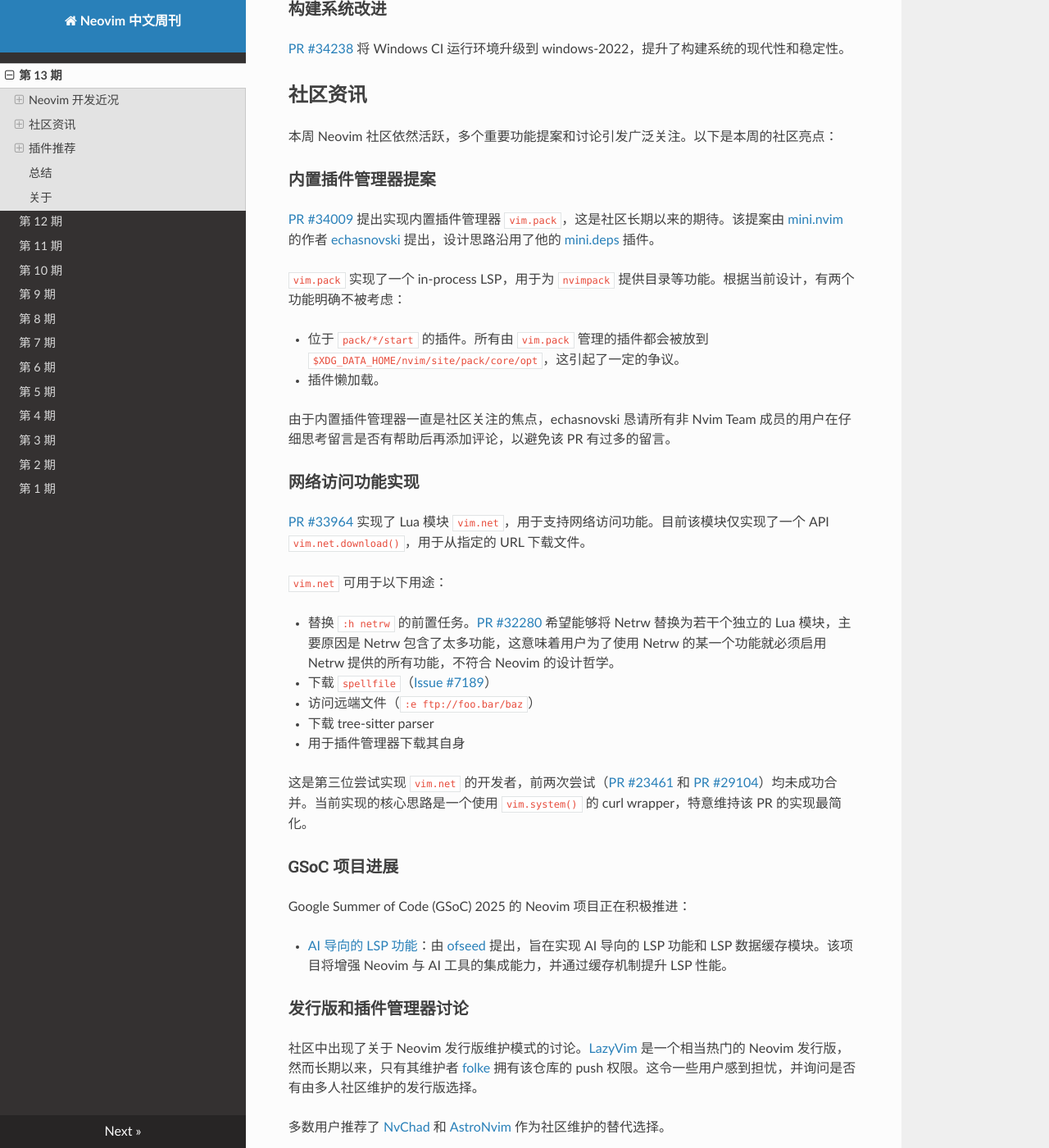
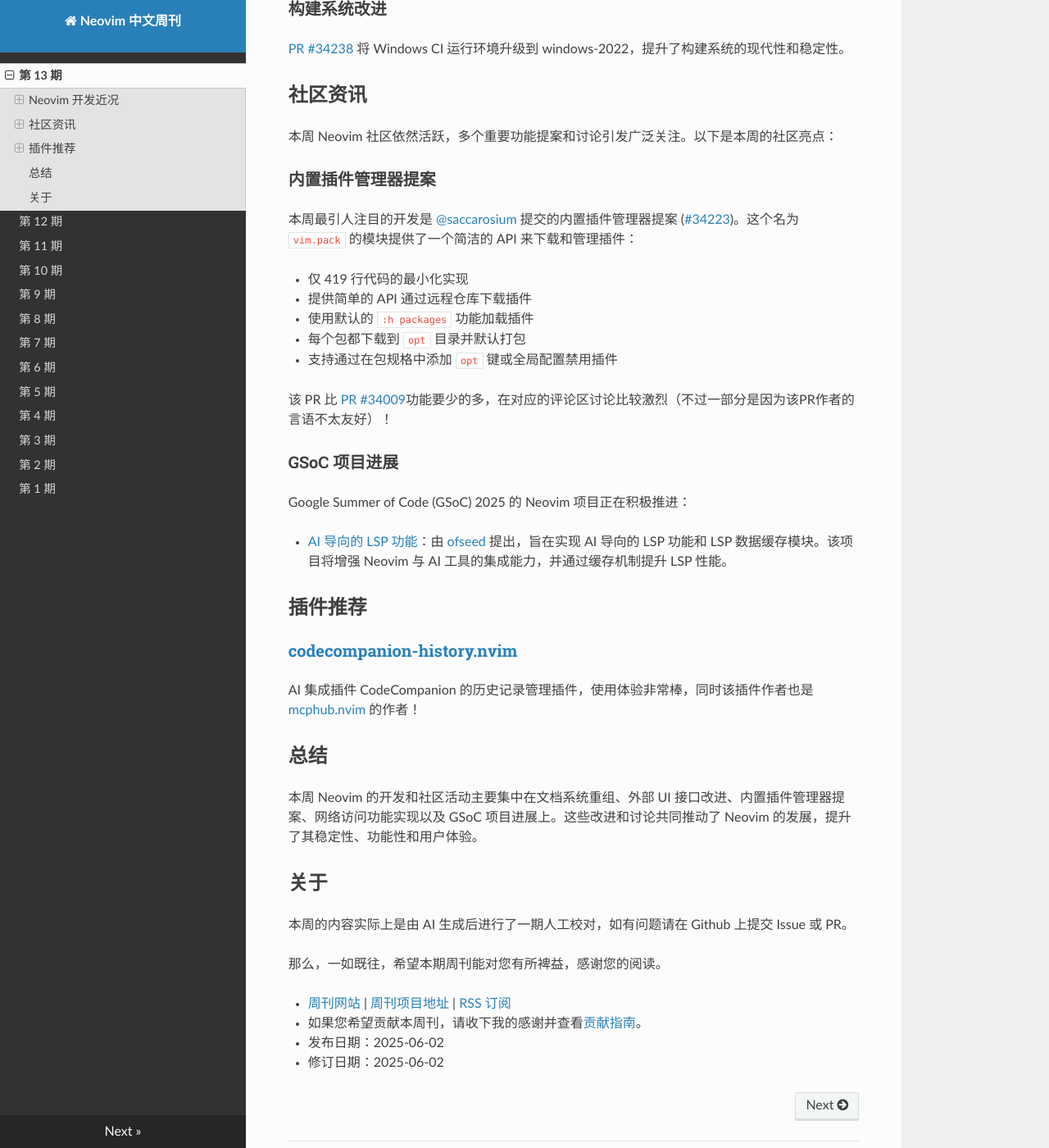
Before and after one commit to nvim-weekly-cn/nvim-weekly-cn, an MkDocs documentation site: the page built from posts/013.md, in a window 1280 px wide and 1400 px high, scrolled down 2201 px. Shown: the whole window at 82% size. Built offline with MkDocs 1.6.1, drawn with Linux system fonts in a browser that asks for light colours; nearby versions of some CDN libraries; some of the changed text lies outside the part shown.

Commit message:
docs(posts): 更新第13期内容格式和链接标准化
- 统一Issue链接格式，为#34184添加"Issue"前缀
- 更新内置插件管理器章节，替换为saccarosium的新提案
- 删除vim.net网络访问功能和发行版讨论章节
- 移除v1nh1shungry贡献者致谢段落
- 修正日期格式标点符号

```diff
--- a/posts/013.md
+++ b/posts/013.md
@@ -86,42 +86,21 @@ Neovim 的 API 得到了多项增强和修复：
 
 ### 内置插件管理器提案
 
-[PR #34009](https://github.com/neovim/neovim/pull/34009) 提出实现内置插件管理器 `vim.pack`，这是社区长期以来的期待。该提案由 [mini.nvim](https://github.com/echasnovski/mini.nvim) 的作者 [echasnovski](https://github.com/echasnovski) 提出，设计思路沿用了他的 [mini.deps](https://github.com/echasnovski/mini.deps) 插件。
+本周最引人注目的开发是 [@saccarosium](https://github.com/saccarosium) 提交的内置插件管理器提案 ([#34223](https://github.com/neovim/neovim/pull/34223))。这个名为 `vim.pack` 的模块提供了一个简洁的 API 来下载和管理插件：
 
-`vim.pack` 实现了一个 in-process LSP，用于为 `nvimpack` 提供目录等功能。根据当前设计，有两个功能明确不被考虑：
+- 仅 419 行代码的最小化实现
+- 提供简单的 API 通过远程仓库下载插件
+- 使用默认的 `:h packages` 功能加载插件
+- 每个包都下载到 `opt` 目录并默认打包
+- 支持通过在包规格中添加 `opt` 键或全局配置禁用插件
 
-- 位于 `pack/*/start` 的插件。所有由 `vim.pack` 管理的插件都会被放到 `$XDG_DATA_HOME/nvim/site/pack/core/opt`，这引起了一定的争议。
-- 插件懒加载。
-
-由于内置插件管理器一直是社区关注的焦点，echasnovski 恳请所有非 Nvim Team 成员的用户在仔细思考留言是否有帮助后再添加评论，以避免该 PR 有过多的留言。
-
-### 网络访问功能实现
-
-[PR #33964](https://github.com/neovim/neovim/pull/33964) 实现了 Lua 模块 `vim.net`，用于支持网络访问功能。目前该模块仅实现了一个 API `vim.net.download()`，用于从指定的 URL 下载文件。
-
-`vim.net` 可用于以下用途：
-
-- 替换 `:h netrw` 的前置任务。[PR #32280](https://github.com/neovim/neovim/pull/32280) 希望能够将 Netrw 替换为若干个独立的 Lua 模块，主要原因是 Netrw 包含了太多功能，这意味着用户为了使用 Netrw 的某一个功能就必须启用 Netrw 提供的所有功能，不符合 Neovim 的设计哲学。
-- 下载 `spellfile`（[Issue #7189](https://github.com/neovim/neovim/issues/7189)）
-- 访问远端文件（`:e ftp://foo.bar/baz`）
-- 下载 tree-sitter parser
-- 用于插件管理器下载其自身
-
-这是第三位尝试实现 `vim.net` 的开发者，前两次尝试（[PR #23461](https://github.com/neovim/neovim/pull/23461) 和 [PR #29104](https://github.com/neovim/neovim/pull/29104)）均未成功合并。当前实现的核心思路是一个使用 `vim.system()` 的 curl wrapper，特意维持该 PR 的实现最简化。
+该 PR 比 [PR #34009](https://github.com/neovim/neovim/pull/34009)功能要少的多，在对应的评论区讨论比较激烈（不过一部分是因为该PR作者的言语不太友好）！
 
 ### GSoC 项目进展
 
 Google Summer of Code (GSoC) 2025 的 Neovim 项目正在积极推进：
 
 - [AI 导向的 LSP 功能](https://github.com/neovim/neovim/discussions/34254)：由 [ofseed](https://github.com/ofseed) 提出，旨在实现 AI 导向的 LSP 功能和 LSP 数据缓存模块。该项目将增强 Neovim 与 AI 工具的集成能力，并通过缓存机制提升 LSP 性能。
-
-### 发行版和插件管理器讨论
-
-社区中出现了关于 Neovim 发行版维护模式的讨论。[LazyVim](https://github.com/LazyVim/LazyVim) 是一个相当热门的 Neovim 发行版，然而长期以来，只有其维护者 [folke](https://github.com/folke) 拥有该仓库的 push 权限。这令一些用户感到担忧，并询问是否有由多人社区维护的发行版选择。
-
-多数用户推荐了 [NvChad](https://github.com/NvChad/NvChad) 和 [AstroNvim](https://github.com/AstroNvim/AstroNvim) 作为社区维护的替代选择。
-
-除了 LazyVim，folke 还持有众多热门 Neovim 插件，其中包括目前最流行的插件管理器 [lazy.nvim](https://github.com/folke/lazy.nvim)，这些项目的开发进度受到社区密切关注。
 
 ## 插件推荐
 
@@ -137,11 +116,9 @@ AI 集成插件 CodeCompanion 的历史记录管理插件，使用体验非常
 
 本周的内容实际上是由 AI 生成后进行了一期人工校对，如有问题请在 Github 上提交 Issue 或 PR。
 
-**本期之前的内容均由 [v1nh1shungry](https://github.com/v1nh1shungry) 人工撰写，感谢他的辛勤付出！**
-
 那么，一如既往，希望本期周刊能对您有所裨益，感谢您的阅读。
 
 * [周刊网站](https://weekly.nvimer.org/) | [周刊项目地址](https://github.com/nvim-weekly-cn/nvim-weekly-cn) | [RSS 订阅](https://github.com/nvim-weekly-cn/nvim-weekly-cn/releases.atom)
 * 如果您希望贡献本周刊，请收下我的感谢并查看[贡献指南](https://github.com/nvim-weekly-cn/nvim-weekly-cn/blob/main/README.md#贡献指南)。
 * 发布日期：2025-06-02
-  修订日期：2025-06-02
+* 修订日期：2025-06-02
```
Also changed, not shown: other parts of posts/013.md (+1 -1 lines).
